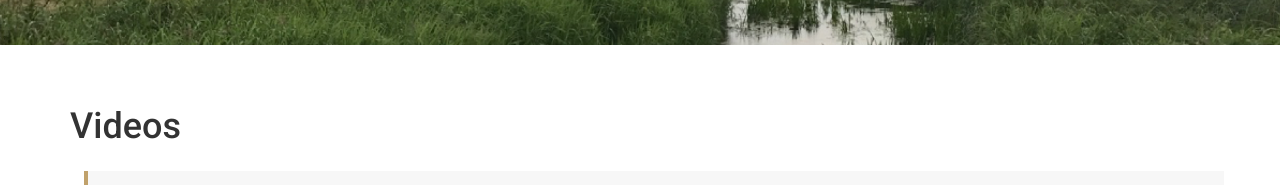
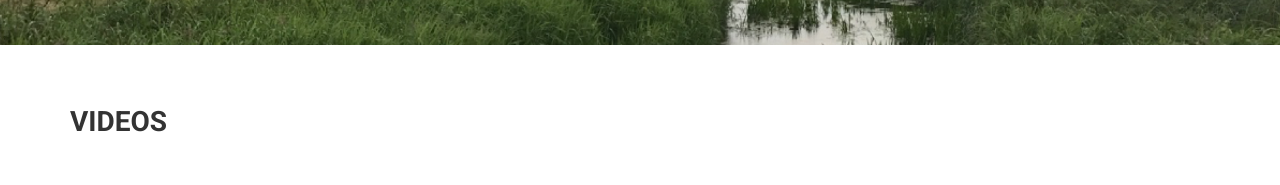
Before and after one commit to cicoe/cicoe.github.io, a Jekyll site: the page built from videos.html, in a window 1280 px wide. Shown: the part 345-530 px from the top of the page. Built offline with Jekyll 4.4.1, drawn with Linux system fonts in a browser that asks for light colours; nearby versions of some CDN libraries; some web fonts are replaced; grey boxes are pictures that could not be loaded.

Commit message:
minor updates

```diff
--- a/presentations.html
+++ b/presentations.html
@@ -9,9 +9,9 @@
         <div class="row">
             <div class="col-md-12 col-sm-12 space">
                 <div class="section-title">
-                    <h1>Presentations</h1>
+                    <h2>Presentations</h2>
                 </div>
-                <div class="col-md-12 col-sm-12 space">
+                <div class="col-md-12 col-sm-12 space" style="padding-top: 2em">
                     {% if site.data.presentations.size > 0 %}
                     {% for n in site.data.presentations %}
                     <div class="col-md-6 col-sm-6">
--- a/videos.html
+++ b/videos.html
@@ -9,9 +9,9 @@
         <div class="row">
             <div class="col-md-12 col-sm-12 space">
                 <div class="section-title">
-                    <h1>Videos</h1>
+                    <h2>Videos</h2>
                 </div>
-                <div class="material">
+                <div class="material" style="padding-top: 2em">
                     {% if site.data.videos.size > 0 %}
                     {% for n in site.data.videos %}
                     <a name="{{ n.youtube_id }}"></a>
```
